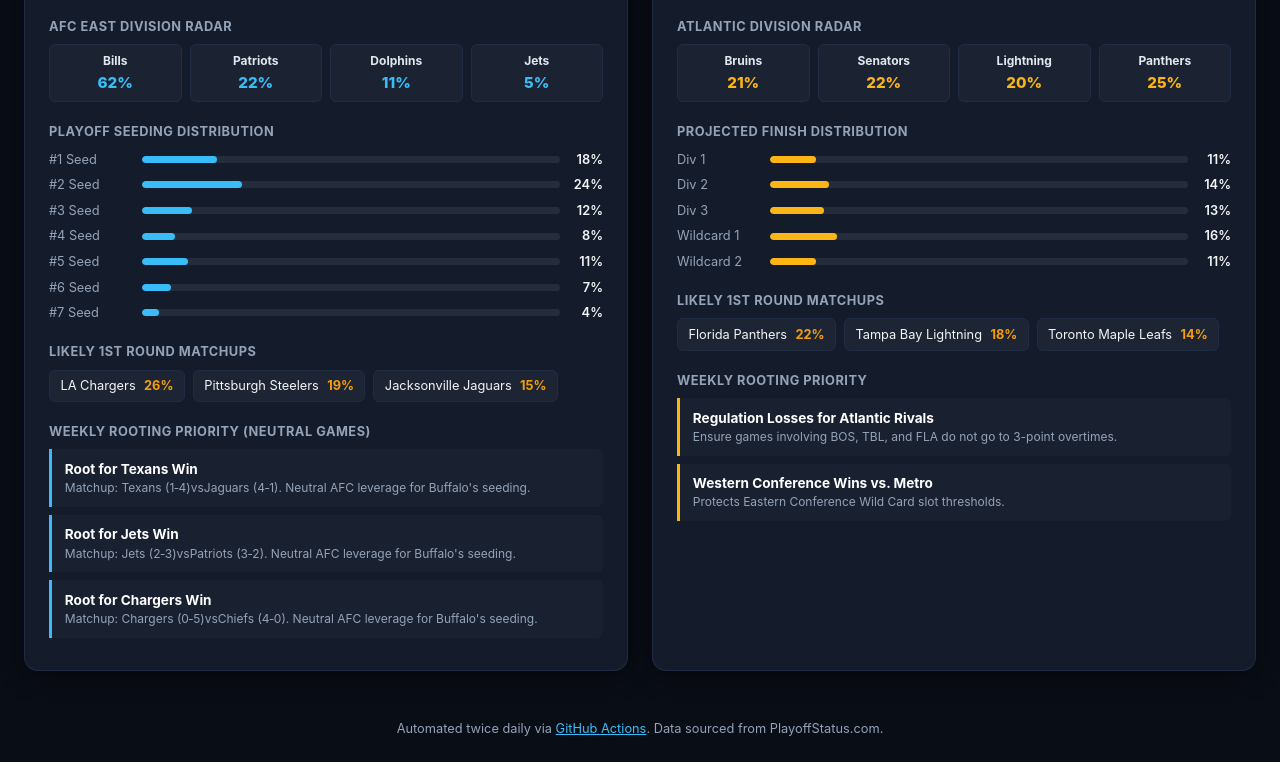
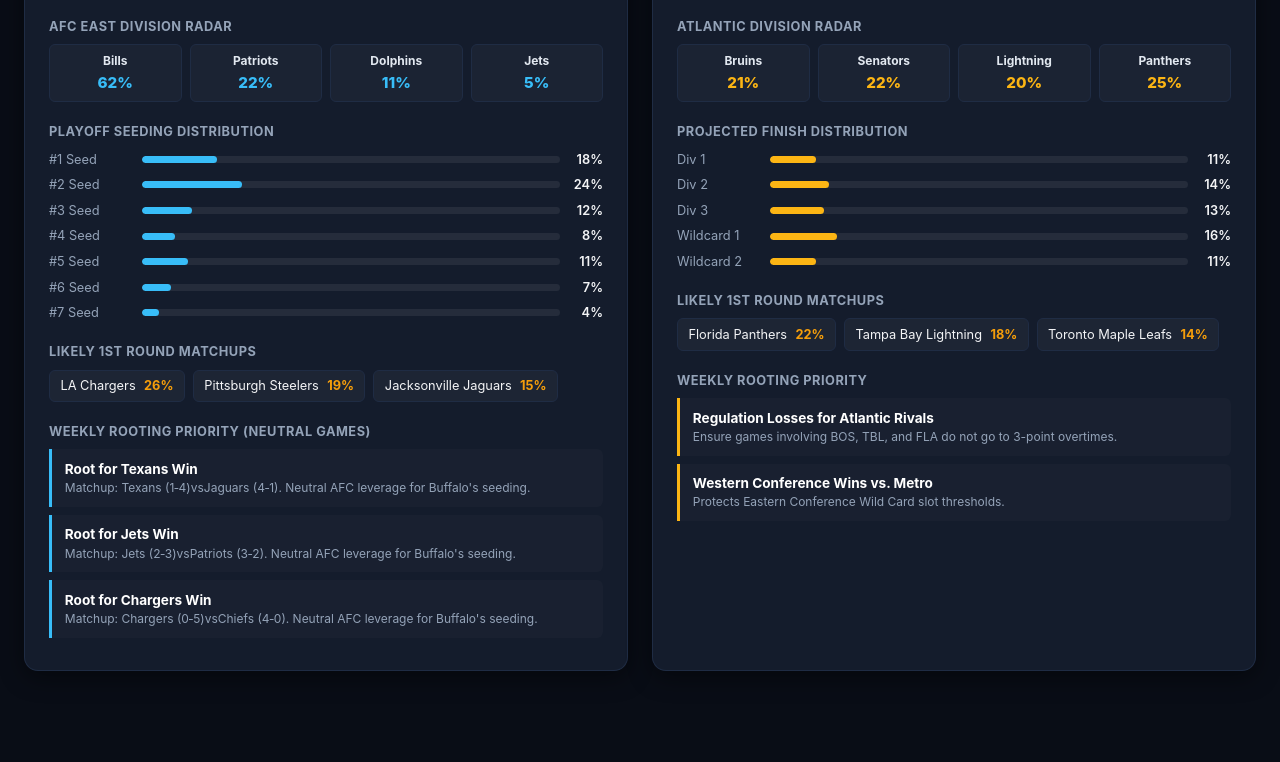
Before and after one commit to olfhq/One-Buffalo-Dashboard, a plain HTML site: page index.html in a window 1280 px wide. Shown: the part 561-1323 px from the top of the page. Drawn offline with Linux system fonts and the light colour scheme.

Commit message:
removed footer

```diff
--- a/index.html
+++ b/index.html
@@ -535,7 +535,6 @@
   </main>
 
   <footer>
-    <p>Automated twice daily via <a href="https://github.com" target="_blank" rel="noopener" style="color: #38bdf8;">GitHub Actions</a>. Data sourced from PlayoffStatus.com.</p>
   </footer>
 
   <script>
```
